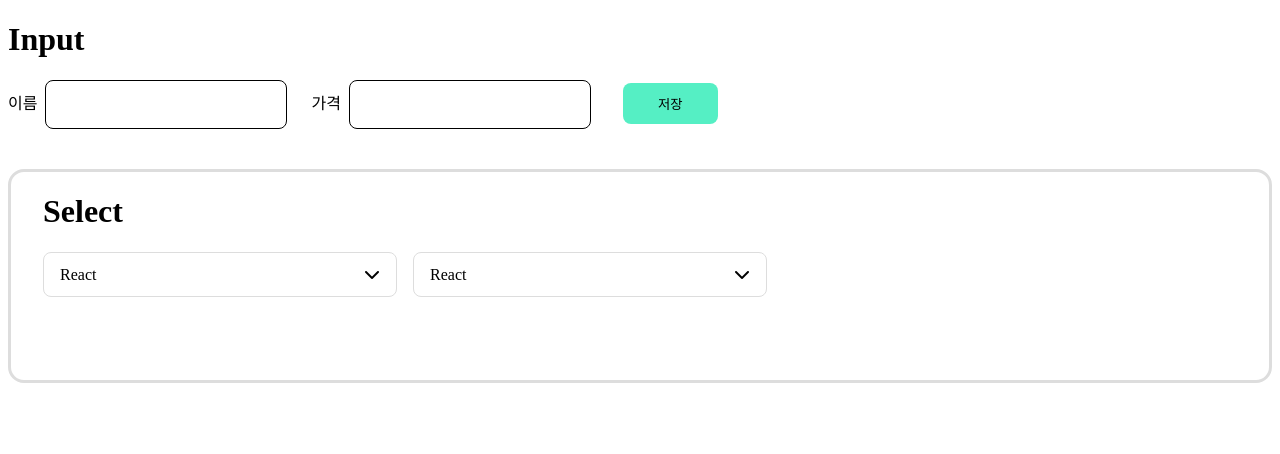
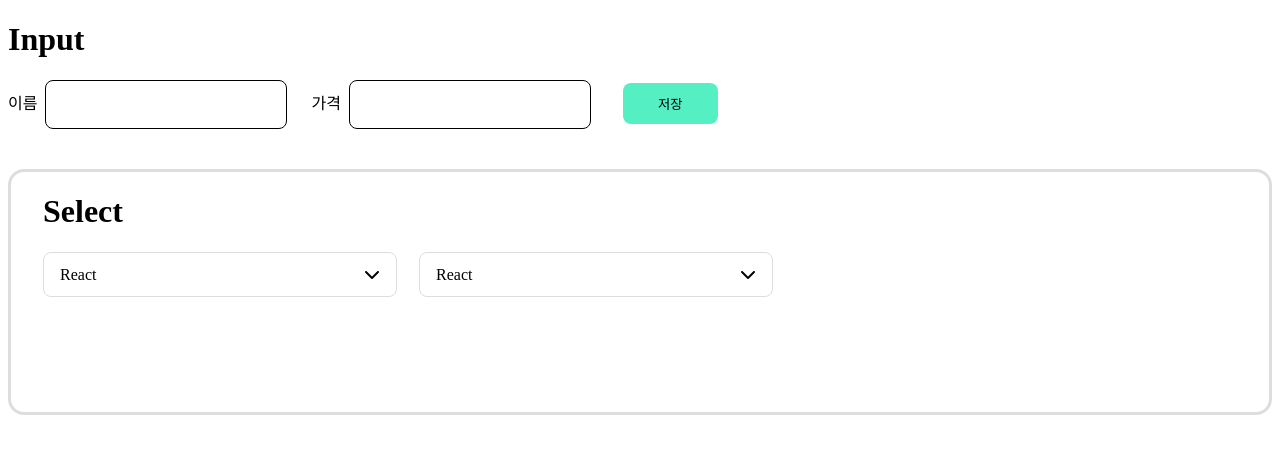
Before and after one commit to xxyeon129/practice-button-modal-input, a React (Create React App) app: page / in a window 1280 px wide. Shown: the top 454 px of the page. Built offline with nearby package versions, Linux system fonts and the light colour scheme.

Commit message:
[feat] 두번째 Select만 overflow:hidden 적용되지 않는 조건 적용

```diff
--- a/src/components/Select.js
+++ b/src/components/Select.js
@@ -43,7 +43,7 @@ export default function Select() {
                         </DropdownListContainer>
                     )}
                 </SelectWrapperStyle>
-                <SelectWrapperStyle>
+                <ShowSelectWrapperStyle>
                     <DropdownMain onClick={() => setSecondOpen(!secondOpen)}>
                         {selectSecondOption || "React"}
                         <i class="fa-solid fa-chevron-down"></i>
@@ -67,7 +67,7 @@ export default function Select() {
                             </DropdownList>
                         </DropdownListContainer>
                     )}
-                </SelectWrapperStyle>
+                </ShowSelectWrapperStyle>
             </SelectContentBox>
         </SelectContainer>
     );
@@ -75,13 +75,15 @@ export default function Select() {
 
 const SelectContainer = styled.div`
     margin-top: 2.5rem;
-    height: 13rem;
+    height: 15rem;
     border: 3px solid rgb(221, 221, 221);
     border-radius: 1rem;
     padding: 0 2rem;
     display: flex;
     flex-direction: column;
-    /* overflow: hidden; */
+
+    overflow: hidden;
+    position: static;
 `;
 
 const SelectContentBox = styled.div`
@@ -93,6 +95,14 @@ const SelectWrapperStyle = styled.div`
     display: flex;
     flex-direction: column;
     gap: 0.7rem;
+`;
+
+const ShowSelectWrapperStyle = styled.div`
+    display: flex;
+    flex-direction: column;
+    gap: 0.7rem;
+    position: absolute;
+    margin-left: 23.5rem;
 `;
 
 const DropdownMain = styled.div`
```
